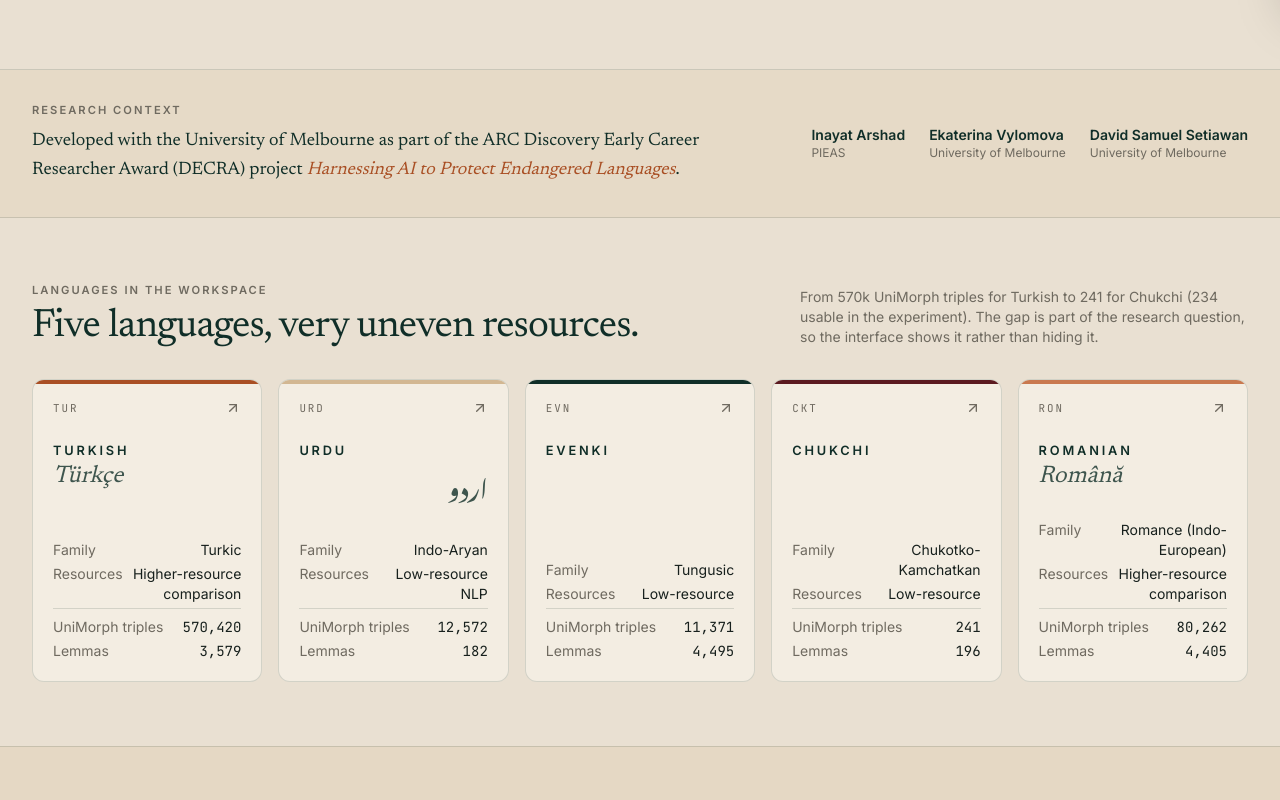
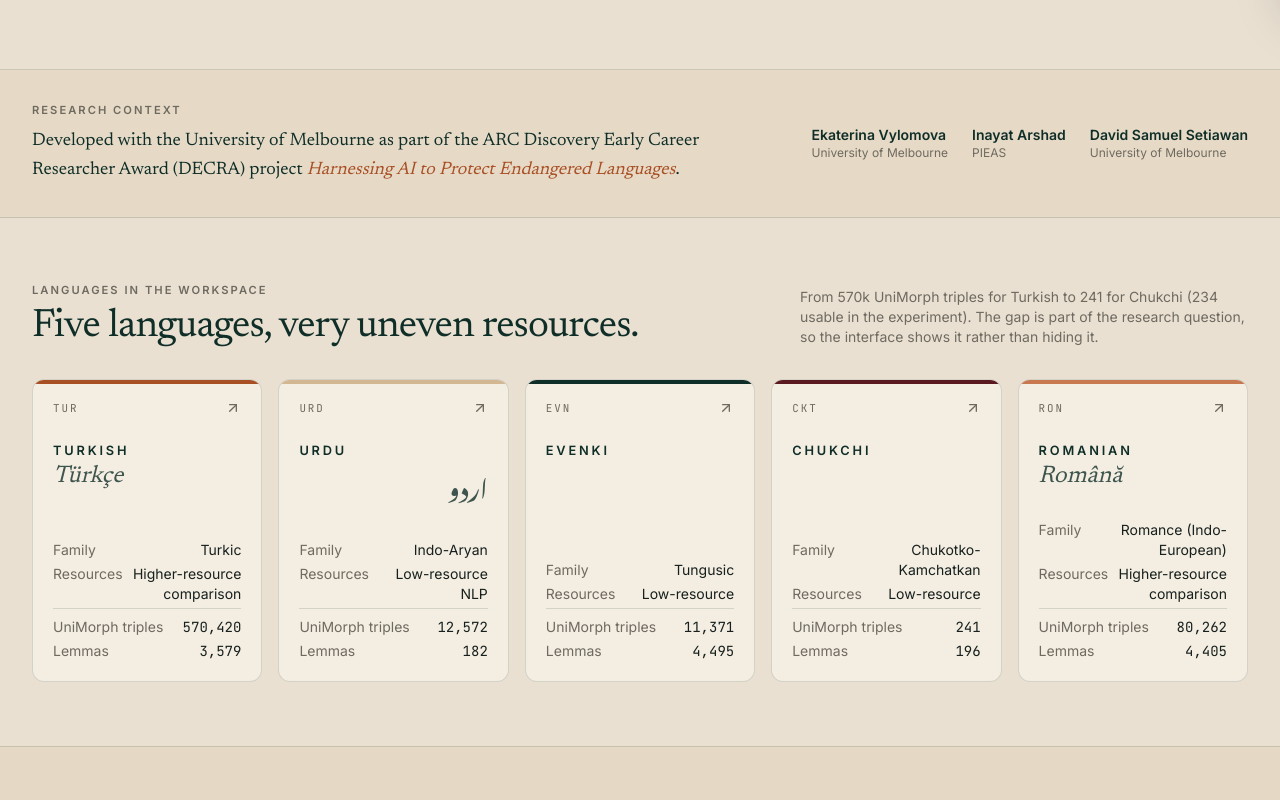
Before and after one commit to inayatarshad/morpholens_app, a Next.js app: page / in a window 1280 px wide. Shown: the part 800-1600 px from the top of the page. Built offline with nearby package versions, Linux system fonts and the light colour scheme; a web font is replaced by a local one.

Commit message:
List the supervisor first in the site credits
Display order on the landing page, footer and methodology page is now
Vylomova, Arshad, Setiawan; the citation block keeps the first author first.

Co-Authored-By: Claude Opus 5 <noreply@anthropic.com>

```diff
--- a/src/data/team.ts
+++ b/src/data/team.ts
@@ -20,20 +20,21 @@ export type Person = {
   email?: string;
 };
 
+/** Display order on the site. */
 export const team: Person[] = [
+  {
+    name: "Ekaterina Vylomova",
+    citationName: "Vylomova, Ekaterina",
+    role: "Supervision",
+    affiliation: "University of Melbourne",
+    email: "ekaterina.vylomova@unimelb.edu.au",
+  },
   {
     name: "Inayat Arshad",
     citationName: "Arshad, Inayat",
     role: "Design, implementation and experiments",
     affiliation: "PIEAS",
     email: "bscs2248@pieas.edu.pk",
-  },
-  {
-    name: "Ekaterina Vylomova",
-    citationName: "Vylomova, Ekaterina",
-    role: "Supervision",
-    affiliation: "University of Melbourne",
-    email: "ekaterina.vylomova@unimelb.edu.au",
   },
   {
     name: "David Samuel Setiawan",
@@ -44,4 +45,10 @@ export const team: Person[] = [
   },
 ];
 
-export const citationAuthors = team.map((p) => p.citationName).join(" and ");
+/**
+ * Citation order, which is not the display order: the citation keeps the first author first.
+ */
+const citationOrder = ["Inayat Arshad", "Ekaterina Vylomova", "David Samuel Setiawan"];
+export const citationAuthors = citationOrder
+  .map((n) => team.find((p) => p.name === n)?.citationName ?? n)
+  .join(" and ");
```
